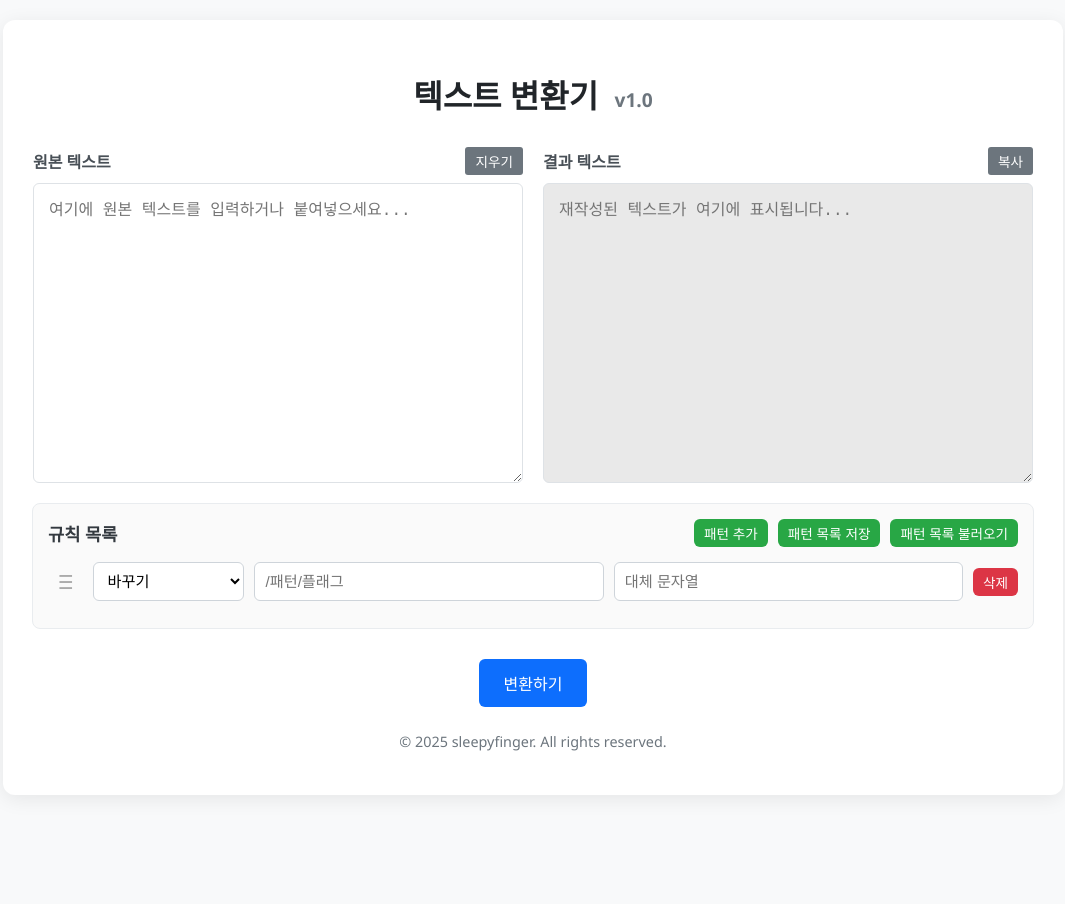
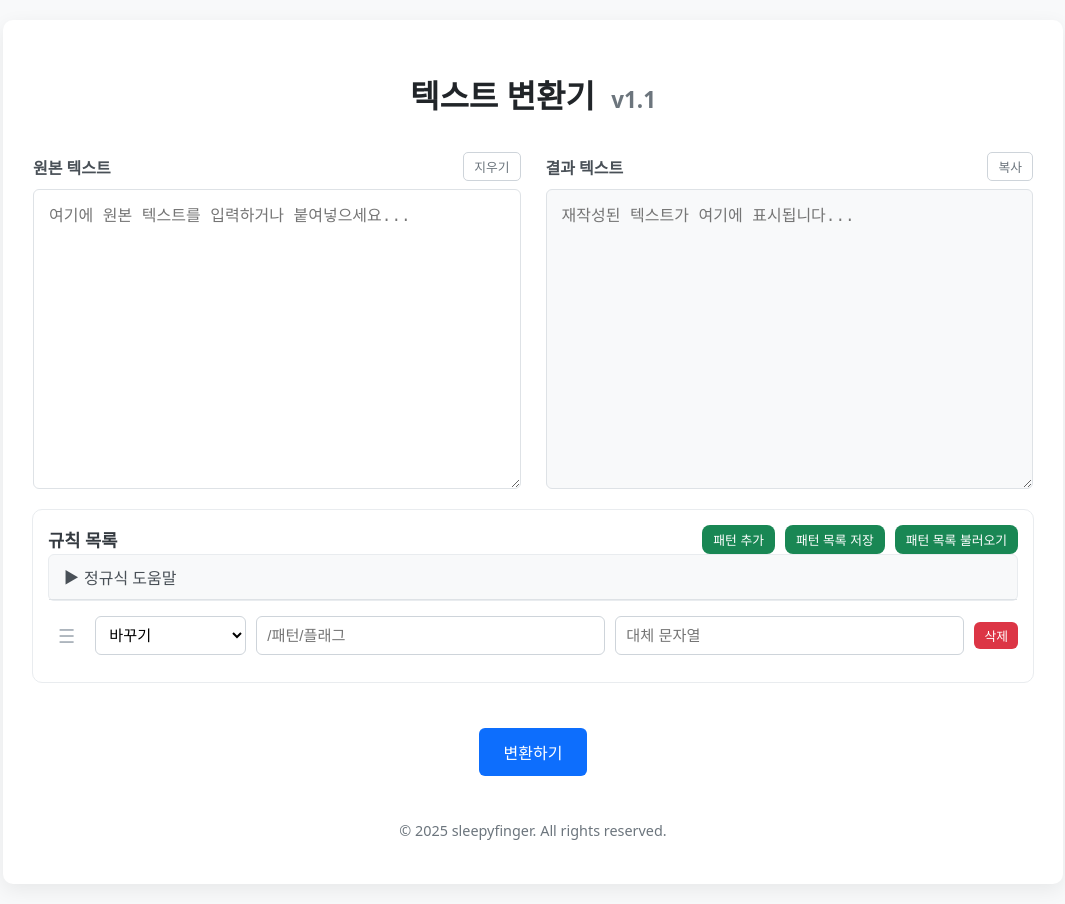
Before and after one commit to sleepyfinger/webminiapps, a Jekyll site: the page apps/txtconv/index.html, which Jekyll copies as it is, in a window 1280 px wide. Shown: the whole page, without its empty margins (107-1172 px from the left). Built offline with Jekyll 4.4.1, drawn with Linux system fonts in a browser that asks for light colours.

Commit message:
v1.1 도움말 추가

```diff
--- a/apps/txtconv/index.html
+++ b/apps/txtconv/index.html
@@ -8,7 +8,7 @@
   </head>
   <body>
     <div class="app-container">
-      <h1>텍스트 변환기 <span class="version-info">v1.0</span></h1>
+      <h1>텍스트 변환기 <span class="version-info">v1.1</span></h1>
 
       <div class="text-areas-container">
         <div class="text-area-wrapper">
@@ -47,6 +47,113 @@
             <button id="load-patterns-button">패턴 목록 불러오기</button>
           </div>
         </div>
+        <div class="regex-help-examples collapsed">
+          <h4 class="collapsible-header">정규식 도움말</h4>
+          <div class="help-scroll-area collapsible-content">
+            <div class="patterns-description">
+              <h5>패턴 설명</h5>
+              <dl>
+                <dt><code>\s+</code></dt>
+                <dd>
+                  하나 이상의 연속된 공백 문자와 일치합니다. (띄어쓰기, 탭 등)
+                </dd>
+                <dt><code>^</code></dt>
+                <dd>
+                  줄의 시작 부분과 일치합니다. ('m' 플래그 사용 시 각 줄의 시작)
+                </dd>
+                <dt><code>$</code></dt>
+                <dd>
+                  줄의 끝 부분과 일치합니다. ('m' 플래그 사용 시 각 줄의 끝)
+                </dd>
+                <dt><code>원본단어</code></dt>
+                <dd>'원본단어'라는 특정 텍스트와 정확히 일치합니다.</dd>
+                <dt><code>\d+</code></dt>
+                <dd>하나 이상의 연속된 숫자(0-9)와 일치합니다.</dd>
+                <dt><code>.</code></dt>
+                <dd>
+                  줄바꿈 문자를 제외한 모든 단일 문자와 일치합니다. ('s' 플래그
+                  사용 시 줄바꿈 포함)
+                </dd>
+                <dt><code>\w</code></dt>
+                <dd>
+                  알파벳, 숫자, 밑줄(_) 문자와 일치합니다. (Word character)
+                </dd>
+                <dt><code>\s</code></dt>
+                <dd>
+                  공백 문자(스페이스, 탭, 줄바꿈 등)와 일치합니다. (Whitespace)
+                </dd>
+                <dt><code>*</code></dt>
+                <dd>앞선 패턴이 0번 이상 반복되는 경우와 일치합니다.</dd>
+                <dt><code>+</code></dt>
+                <dd>앞선 패턴이 1번 이상 반복되는 경우와 일치합니다.</dd>
+                <dt><code>?</code></dt>
+                <dd>앞선 패턴이 0번 또는 1번 나타나는 경우와 일치합니다.</dd>
+                <dt><code>[...]</code></dt>
+                <dd>
+                  대괄호 안의 문자 중 하나와 일치합니다. (예:
+                  <code>[abc]</code>는 a, b, c 중 하나)
+                </dd>
+                <dt><code>(...)</code></dt>
+                <dd>괄호 안의 패턴을 그룹으로 묶습니다. (캡처링 그룹)</dd>
+                <dt><code>\b</code></dt>
+                <dd>
+                  단어 경계(word boundary)와 일치합니다. 단어의 시작이나 끝
+                  부분.
+                </dd>
+              </dl>
+            </div>
+            <div class="flags-description">
+              <h5>플래그 설명</h5>
+              <dl>
+                <dt><code>g</code> (Global)</dt>
+                <dd>
+                  전체 문자열에서 패턴과 일치하는 모든 부분을 찾음 (전역 검색)
+                </dd>
+                <dt><code>i</code> (Ignore case)</dt>
+                <dd>대소문자를 구분하지 않고 검색함</dd>
+                <dt><code>m</code> (Multiline)</dt>
+                <dd>
+                  여러 줄 모드를 활성화합니다. 이 플래그가 있으면
+                  <code>^</code>와 <code>$</code>가 전체 문자열의 시작/끝뿐만
+                  아니라 각 줄의 시작/끝에도 일치합니다.
+                </dd>
+                <dt><code>s</code> (DotAll)</dt>
+                <dd>
+                  <code>.</code>(dot)이 줄바꿈 문자(<code>\n</code>)도 포함해서
+                  매칭하도록 함
+                </dd>
+                <dt><code>u</code> (Unicode)</dt>
+                <dd>
+                  유니코드 지원. 유니코드 코드 포인트 단위로 처리 (예: 이모지,
+                  특수 문자)
+                </dd>
+                <dt><code>y</code> (Sticky)</dt>
+                <dd>
+                  <code>lastIndex</code> 속성으로 지정된 위치에서만 매칭을
+                  시도함. 전역 검색(<code>g</code>)과 함께 사용될 때 유용할 수
+                  있음.
+                </dd>
+              </dl>
+            </div>
+            <div class="examples-description">
+              <h5>예시</h5>
+              <dl>
+                <dt><code>/\*\*|\$\$|^(## |### )/gm</code></dt>
+                <dd>
+                  **, $$, ##, ###로 시작하는 줄을 찾습니다. 이 패턴은
+                  <code>g</code>와 <code>m</code> 플래그를 사용하여 전체
+                  텍스트에서 모든 일치 항목을 찾습니다.
+                </dd>
+                <dt><code>/^---/gm</code></dt>
+                <dd>
+                  ---로 시작하는 줄을 찾습니다. 이 패턴은
+                  <code>g</code>와 <code>m</code> 플래그를 사용하여 전체
+                  텍스트에서 모든 일치 항목을 찾습니다.
+                </dd>
+              </dl>
+            </div>
+          </div>
+        </div>
         <div id="regex-items-wrapper"></div>
       </div>
 
--- a/apps/txtconv/script.js
+++ b/apps/txtconv/script.js
@@ -271,6 +271,17 @@
 });
 
 document.addEventListener("DOMContentLoaded", () => {
+  const helpToggle = document.querySelector(
+    ".regex-help-examples .collapsible-header"
+  );
+  const helpContainer = document.querySelector(".regex-help-examples");
+
+  if (helpToggle && helpContainer) {
+    helpToggle.addEventListener("click", () => {
+      helpContainer.classList.toggle("collapsed");
+    });
+  }
+
   loadPatterns();
 
   if (typeof Sortable !== "undefined") {
--- a/apps/txtconv/style.css
+++ b/apps/txtconv/style.css
@@ -1,35 +1,36 @@
 body {
-  font-family: "Segoe UI", Tahoma, Geneva, Verdana, sans-serif;
+  font-family: system-ui, -apple-system, BlinkMacSystemFont, "Segoe UI", Roboto,
+    "Helvetica Neue", Arial, sans-serif;
   margin: 0;
   padding: 20px;
   background-color: #f8f9fa;
   display: flex;
-  flex-direction: column;
   justify-content: center;
   align-items: center;
+  min-height: 100vh;
+  box-sizing: border-box;
 }
 
 .app-container {
   background-color: #fff;
   padding: 30px;
-  border-radius: 12px;
-  box-shadow: 0 4px 20px rgba(0, 0, 0, 0.08);
+  border-radius: 10px;
+  box-shadow: 0 6px 20px rgba(0, 0, 0, 0.07);
   width: 90%;
   max-width: 1000px;
   display: flex;
   flex-direction: column;
-  flex-grow: 1;
   align-items: center;
 }
 
 h1 {
   color: #212529;
-  margin-bottom: 30px;
+  margin-bottom: 35px;
   text-align: center;
 }
 
 .version-info {
-  font-size: 0.6em;
+  font-size: 0.7em;
   color: #6c757d;
   vertical-align: middle;
   margin-left: 8px;
@@ -39,7 +40,7 @@
   display: flex;
   justify-content: space-between;
   width: 100%;
-  gap: 20px;
+  gap: 25px;
   margin-bottom: 20px;
 }
 
@@ -64,11 +65,11 @@
 
 .text-area-action-button {
   padding: 4px 10px;
-  font-size: 0.85rem;
-  background-color: #6c757d;
-  color: #fff;
-  border: none;
-  border-radius: 3px;
+  font-size: 0.8rem;
+  background-color: transparent;
+  color: #6c757d;
+  border: 1px solid #ced4da;
+  border-radius: 5px;
   cursor: pointer;
   transition: background-color 0.2s ease;
 }
@@ -92,22 +93,22 @@
 
 textarea:focus {
   border-color: #80bdff;
-  outline: 0;
-  box-shadow: 0 0 0 0.2rem rgba(0, 123, 255, 0.25);
+  outline: none;
+  box-shadow: 0 0 0 3px rgba(13, 110, 253, 0.15);
 }
 
 #input-text {
 }
 #output-text {
-  background-color: #e9e9e9;
+  background-color: #f8f9fa;
 }
 
 #regex-list-container {
   width: 100%;
-  margin-bottom: 15px;
+  margin-bottom: 20px;
   border: 1px solid #e9ecef;
-  border-radius: 8px;
-  background-color: #fafafa;
+  border-radius: 10px;
+  background-color: #fff;
 }
 
 .regex-list-header {
@@ -124,8 +125,83 @@
   color: #343a40;
 }
 
+.regex-help-examples {
+  background-color: #f8f9fa;
+  border: 1px solid #e9ecef;
+  border-radius: 6px;
+  padding: 0;
+  margin: 0 15px 15px 15px;
+  margin-top: 0;
+}
+
+.regex-help-examples h4 {
+  margin: 0;
+  padding: 10px 15px 10px 35px;
+  color: #495057;
+  font-size: 1rem;
+  border-bottom: 1px solid #dee2e6;
+  font-weight: 500;
+}
+
+.collapsible-header {
+  cursor: pointer;
+  user-select: none;
+  position: relative;
+}
+
+.collapsible-header::before {
+  content: "▶";
+  position: absolute;
+  left: 15px;
+  top: 50%;
+  transform: translateY(-50%);
+  transition: transform 0.2s ease-in-out;
+}
+
+.regex-help-examples:not(.collapsed) .collapsible-header::before {
+  transform: translateY(-50%) rotate(90deg);
+}
+
+.help-scroll-area {
+  max-height: 300px;
+  overflow-y: auto;
+  padding: 15px;
+  background-color: #fff;
+  margin-top: 15px;
+}
+
+.regex-help-examples.collapsed .help-scroll-area {
+  display: none;
+}
+
+.regex-help-examples .help-scroll-area dl {
+  margin-top: 0;
+  margin-bottom: 0;
+  font-size: 0.85em;
+  color: #495057;
+}
+
+.regex-help-examples dt {
+  font-weight: 600;
+  margin-top: 10px;
+}
+
+.regex-help-examples dd {
+  margin-left: 15px;
+  margin-bottom: 6px;
+}
+
+.regex-help-examples code {
+  background-color: #e9ecef;
+  padding: 2px 4px;
+  border: none;
+  border-radius: 3px;
+  font-family: Consolas, Monaco, "Andale Mono", "Ubuntu Mono", monospace;
+}
+
 #regex-items-wrapper {
   padding: 15px;
+  padding-top: 0;
 }
 
 .regex-row {
@@ -141,7 +217,7 @@
   justify-content: center;
   padding: 0 10px;
   cursor: move;
-  color: #aaa;
+  color: #adb5bd;
 }
 
 .drag-handle::before {
@@ -168,9 +244,9 @@
 }
 
 input[type="text"]:focus {
-  border-color: #80bdff;
-  outline: 0;
-  box-shadow: 0 0 0 0.2rem rgba(0, 123, 255, 0.25);
+  border-color: #7abaff;
+  outline: none;
+  box-shadow: 0 0 0 3px rgba(13, 110, 253, 0.15);
 }
 
 .regex-row select {
@@ -182,7 +258,7 @@
 }
 .delete-pattern-button {
   padding: 4px 10px;
-  font-size: 0.85rem;
+  font-size: 0.8rem;
   color: #fff;
   background-color: #dc3545;
   border: none;
@@ -203,9 +279,9 @@
 
 .regex-list-actions button {
   padding: 4px 10px;
-  font-size: 0.85rem;
-  border: none;
-  border-radius: 6px;
+  font-size: 0.8rem;
+  border: 1px solid transparent;
+  border-radius: 8px;
   cursor: pointer;
   transition: background-color 0.2s ease;
 }
@@ -216,7 +292,7 @@
   width: 100%;
   justify-content: center;
   flex-wrap: wrap;
-  margin-top: 15px;
+  margin-top: 25px;
 }
 
 .button-container button {
@@ -233,12 +309,12 @@
 #save-patterns-button,
 #load-patterns-button {
   color: #fff;
-  background-color: #28a745;
+  background-color: #198754;
 }
 #add-pattern-button:hover,
 #save-patterns-button:hover,
 #load-patterns-button:hover {
-  background-color: #218838;
+  background-color: #157347;
 }
 
 #apply-patterns-button {
@@ -273,7 +349,7 @@
   .regex-row input[type="text"],
   .regex-row select {
     font-size: 0.9rem;
-    padding: 8px;
+    padding: 9px;
   }
 
   .delete-pattern-button {
@@ -317,7 +393,7 @@
 }
 
 footer {
-  margin-top: 10px;
+  margin-top: 30px;
   text-align: center;
   color: #6c757d;
   font-size: 0.9rem;
@@ -326,12 +402,12 @@
 
 .sortable-ghost {
   opacity: 0.4;
-  background-color: #eee;
+  background-color: #e9ecef;
   border: 1px dashed #ccc;
 }
 
 .sortable-chosen,
 .sortable-drag {
-  background-color: #e9ecef;
+  background-color: #dee2e6;
   box-shadow: 0 2px 5px rgba(0, 0, 0, 0.1);
 }
```
